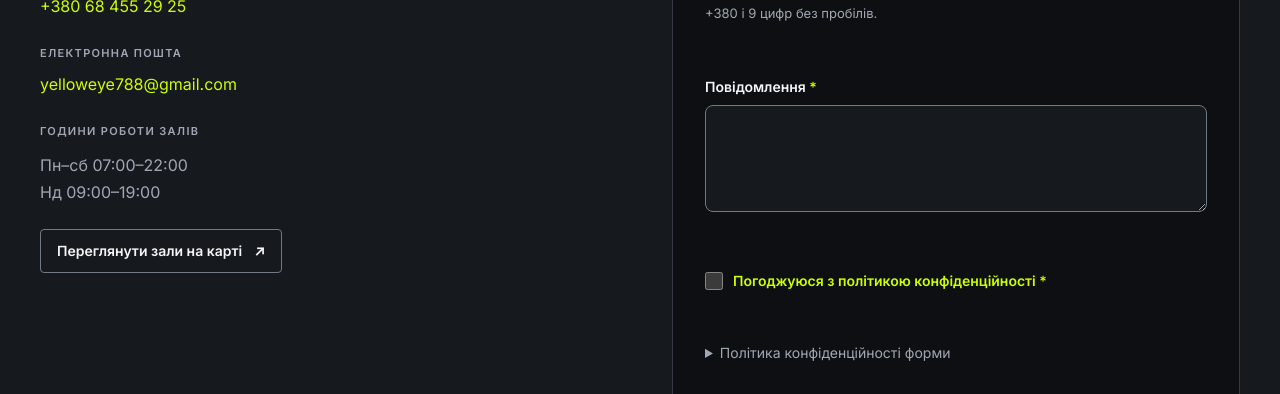
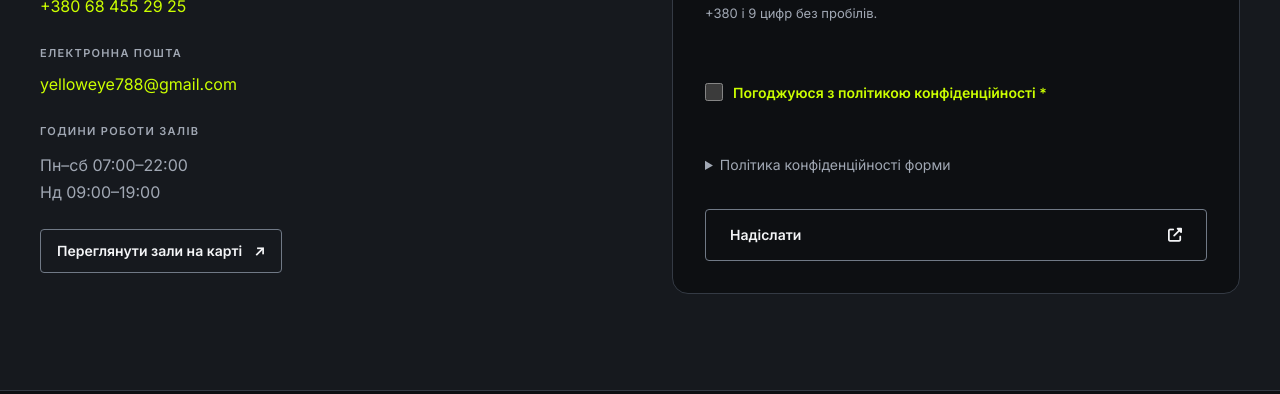
Before and after one commit to monfdie/olimp-labs, a plain HTML site: page contact.html in a window 1280 px wide. Shown: the part 871-1265 px from the top of the page. Drawn offline with nearby package versions, Linux system fonts and the light colour scheme.

Commit message:
Remove the message field from both feedback forms

```diff
--- a/contact.html
+++ b/contact.html
@@ -103,11 +103,6 @@
         </select>
       </div>
     </div>
-    <div class="mt-6">
-      <label for="contact-message">Повідомлення <span aria-hidden="true">*</span></label>
-      <textarea id="contact-message" name="message" minlength="10" maxlength="1500" required rows="4"></textarea>
-      <p class="feedback-error" id="contact-message-error" aria-hidden="true">Введіть повідомлення від 10 символів.</p>
-    </div>
     <div class="mt-4">
       <label class="feedback-consent" for="contact-consent">
         <input type="checkbox" id="contact-consent" name="consent" required>
--- a/js/feedback.js
+++ b/js/feedback.js
@@ -11,7 +11,6 @@ const rules = {
   name: field => [...field.value.trim()].length >= 2,
   email: field => EMAIL_PATTERN.test(field.value.trim()),
   phone: field => PHONE_PATTERN.test(field.value.trim()),
-  message: field => [...field.value.trim()].length >= 10,
   consent: field => field.checked,
 };
 
```
Also changed, not shown: index.html (+0 -5 lines).
